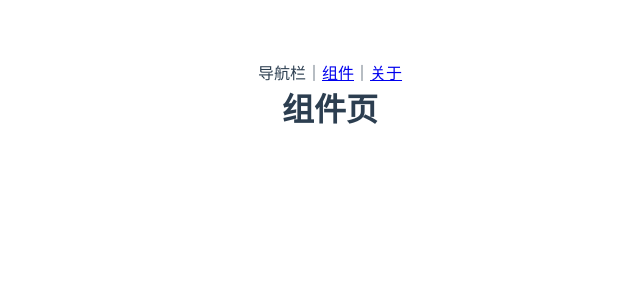
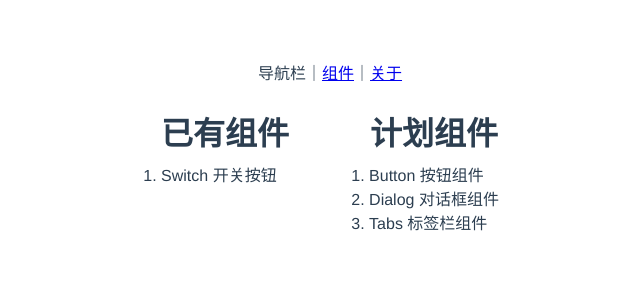
Before and after one commit to AerospaceXu/components-by-vue3, a Vue app: page /components in a window 1280 px wide. Shown: the top 300 px of the page, without its empty margins (310-950 px from the left). Built offline with nearby package versions, Linux system fonts and the light colour scheme.

Commit message:
feat: 增加组件页说明

```diff
--- a/src/components/switch-component.vue
+++ b/src/components/switch-component.vue
@@ -8,7 +8,6 @@
 import { ref } from 'vue';
 
 export default {
-  name: 'switch-component',
   setup() {
     const active = ref(false);
     const setActive = () => {
@@ -37,6 +36,8 @@ $padding-content: $width - $padding - $fill-radius;
   height: $height;
 
   margin: 30px auto;
+  cursor: pointer;
+
   transition: 125ms ease-in;
 
   border-radius: $height / 2;
--- a/src/pages/about-component.vue
+++ b/src/pages/about-component.vue
@@ -1,10 +1,10 @@
 <template>
-  <h1>我是关于</h1>
+  <h1>版本：Vue3.0.0-rc.1</h1>
+  <p>这是基于 Vue3-rc.1 版本的实验性组件库</p>
 </template>
 
 <script lang="ts">
 export default {
-  name: 'about-component',
   setup() {
     return {};
   },
--- a/src/pages/components-component.vue
+++ b/src/pages/components-component.vue
@@ -1,11 +1,24 @@
 <template>
-  <h1>组件页</h1>
+  <div class="components-description">
+    <div>
+      <h1>已有组件</h1>
+      <ul class="components-we-have">
+        <li>Switch 开关按钮</li>
+      </ul>
+    </div>
+    <div>
+      <h1>计划组件</h1>
+      <ul class="components-to-do">
+        <li>Button 按钮组件</li>
+        <li>Dialog 对话框组件</li>
+        <li>Tabs 标签栏组件</li>
+      </ul>
+    </div>
+  </div>
   <router-view />
 </template>
 
 <script lang="ts">
-import { reactive, ref } from 'vue';
-
 export default {
   setup() {
     return {};
@@ -14,5 +27,27 @@ export default {
 </script>
 
 <style lang="scss" scoped>
+.components-description {
+  display: flex;
+  justify-content: center;
 
+  > div {
+    margin: 0 40px;
+  }
+}
+
+h1 {
+  margin-top: 24px;
+  margin-bottom: 8px;
+}
+
+.components-we-have, .components-to-do {
+  display: flex;
+  align-items: flex-start;
+  flex-direction: column;
+
+  > li {
+    list-style-type: decimal;
+  }
+}
 </style>
```
